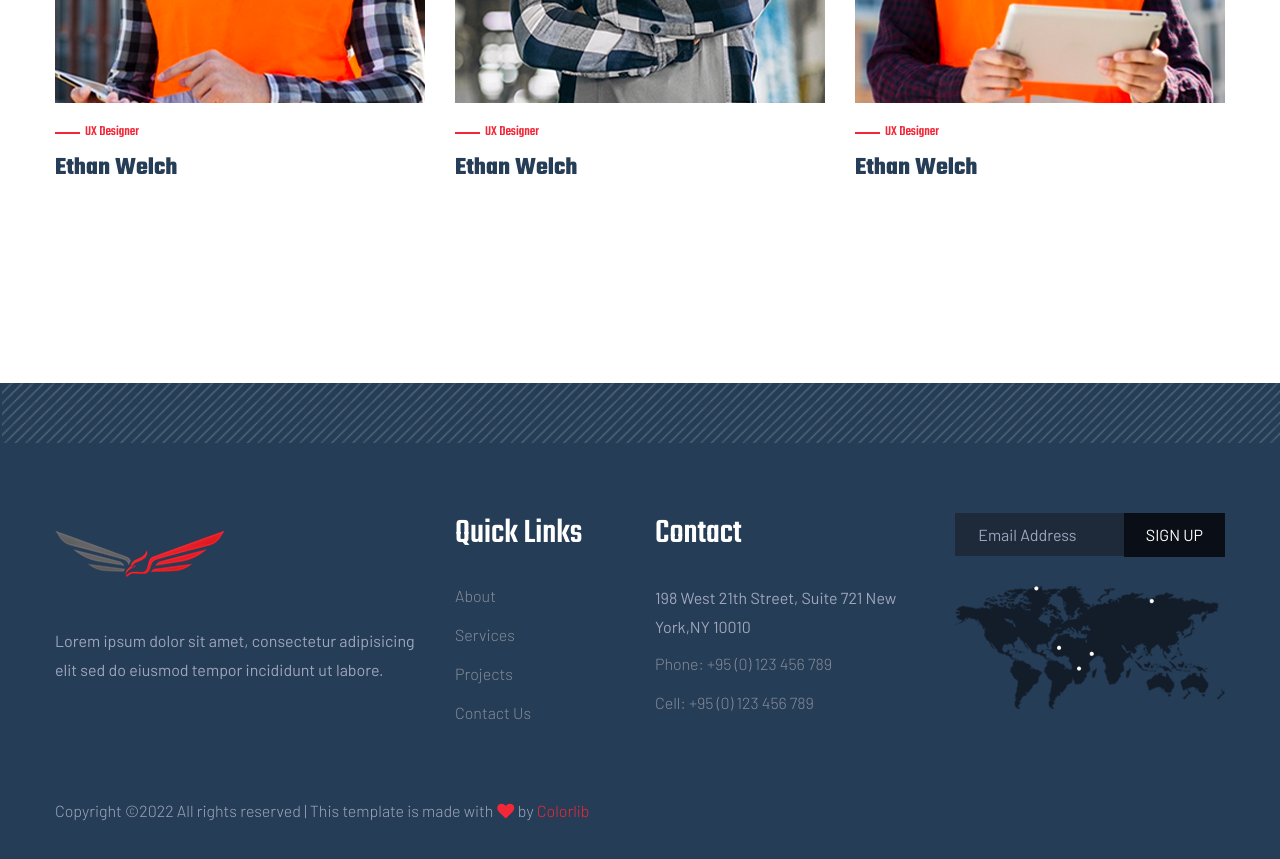
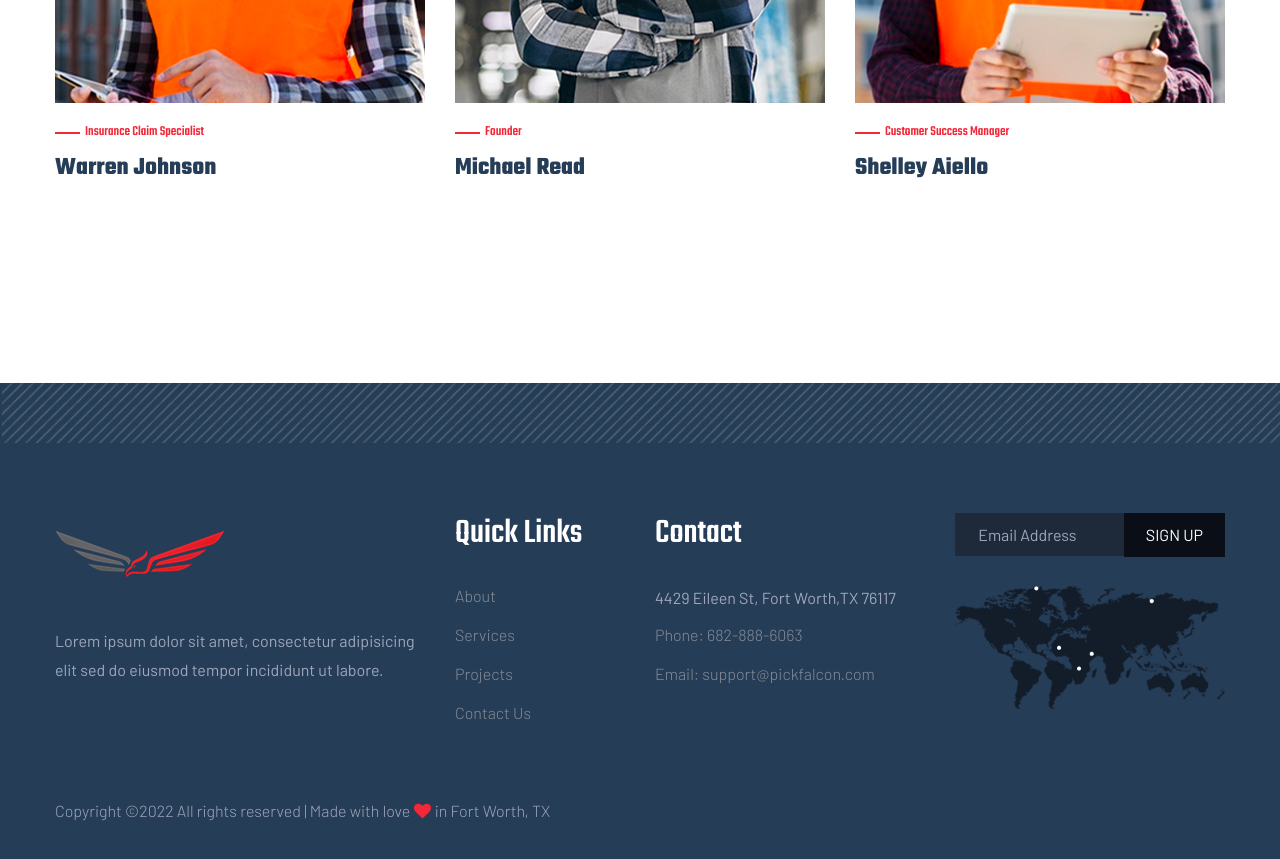
Before and after one commit to falcon3636/pickfalcon, a plain HTML site: page about.html in a window 1280 px wide. Shown: the part 2760-3619 px from the top of the page. Drawn offline with Linux system fonts and the light colour scheme; a script that the page names is missing.

Commit message:
first commit

```diff
--- a/about.html
+++ b/about.html
@@ -3,7 +3,7 @@
     <head>
         <meta charset="utf-8">
         <meta http-equiv="x-ua-compatible" content="ie=edge">
-        <title>Construction HTML-5 Template</title>
+        <title>Falcon DFW Construction</title>
         <meta name="description" content="">
         <meta name="viewport" content="width=device-width, initial-scale=1">
         <link rel="manifest" href="site.webmanifest">
@@ -223,7 +223,7 @@
                             <div class="front-text">
                                 <h2 class="">Our team</h2>
                             </div>
-                            <span class="back-text">exparts</span>
+                            <span class="back-text">experts</span>
                         </div>
                     </div>
                 </div>
@@ -235,8 +235,8 @@
                                 <img src="assets/img/team/team1.png" alt="">
                             </div>
                             <div class="team-caption">
-                                <span>UX Designer</span>
-                                <h3>Ethan Welch</h3>
+                                <span>Insurance Claim Specialist</span>
+                                <h3>Warren Johnson</h3>
                             </div>
                         </div>
                     </div>
@@ -246,8 +246,8 @@
                                 <img src="assets/img/team/team2.png" alt="">
                             </div>
                             <div class="team-caption">
-                                <span>UX Designer</span>
-                                <h3>Ethan Welch</h3>
+                                <span>Founder</span>
+                                <h3>Michael Read</h3>
                             </div>
                         </div>
                     </div>
@@ -257,8 +257,8 @@
                                 <img src="assets/img/team/team3.png" alt="">
                             </div>
                             <div class="team-caption">
-                                <span>UX Designer</span>
-                                <h3>Ethan Welch</h3>
+                                <span>Customer Success Manager</span>
+                                <h3>Shelley Aiello</h3>
                             </div>
                         </div>
                     </div>
@@ -304,12 +304,11 @@
                                 <div class="footer-tittle">
                                     <h4>Contact</h4>
                                     <div class="footer-pera">
-                                        <p class="info1">198 West 21th Street,
-                                            Suite 721 New York,NY 10010</p>
+                                        <p class="info1">4429 Eileen St, Fort Worth,TX 76117</p>
                                     </div>
                                     <ul>
-                                        <li><a href="#">Phone: +95 (0) 123 456 789</a></li>
-                                        <li><a href="#">Cell: +95 (0) 123 456 789</a></li>
+                                        <li><a href="#">Phone: 682-888-6063</a></li>
+                                        <li><a href="#">Email: support@pickfalcon.com</a></li>
                                     </ul>
                                 </div>
                             </div>
@@ -319,8 +318,8 @@
                                 <!-- Form -->
                                 <div class="footer-form">
                                     <div id="mc_embed_signup">
-                                        <form target="_blank" action="https://spondonit.us12.list-manage.com/subscribe/post?u=1462626880ade1ac87bd9c93a&amp;id=92a4423d01" method="get" class="subscribe_form relative mail_part" novalidate="true">
-                                            <input type="email" name="EMAIL" id="newsletter-form-email" placeholder=" Email Address " class="placeholder hide-on-focus" onfocus="this.placeholder = ''" onblur="this.placeholder = ' Email Address '">
+                                        <form target="_blank" method="get" class="subscribe_form relative mail_part" netlify>
+                                            <input type="email" name="email" id="newsletter-form-email" placeholder=" Email Address " class="placeholder hide-on-focus" onfocus="this.placeholder = ''" onblur="this.placeholder = ' Email Address '">
                                             <div class="form-icon">
                                                 <button type="submit" name="submit" id="newsletter-submit" class="email_icon newsletter-submit button-contactForm">
                                                     SIGN UP
@@ -342,7 +341,7 @@
                         <div class="col-xl-12 ">
                             <div class="footer-copy-right">
                                 <p><!-- Link back to Colorlib can't be removed. Template is licensed under CC BY 3.0. -->
-  Copyright &copy;<script>document.write(new Date().getFullYear());</script> All rights reserved | This template is made with <i class="fa fa-heart" aria-hidden="true"></i> by <a href="https://colorlib.com" target="_blank">Colorlib</a>
+  Copyright &copy;<script>document.write(new Date().getFullYear());</script> All rights reserved | Made with love <i class="fa fa-heart" aria-hidden="true"></i> in Fort Worth, TX</a>
   <!-- Link back to Colorlib can't be removed. Template is licensed under CC BY 3.0. --></p>
                             </div>
                         </div>
@@ -384,7 +383,6 @@
         <script src="./assets/js/jquery.counterup.min.js"></script>
 
         <!-- contact js -->
-        <script src="./assets/js/progressive.js"></script>
         <script src="./assets/js/jquery.form.js"></script>
         <script src="./assets/js/jquery.validate.min.js"></script>
 
```
Also changed, not shown: blog.html (+6 -7 lines), index.html (+6 -7 lines).
